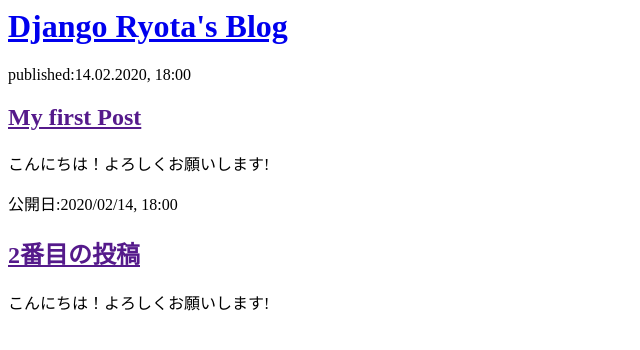
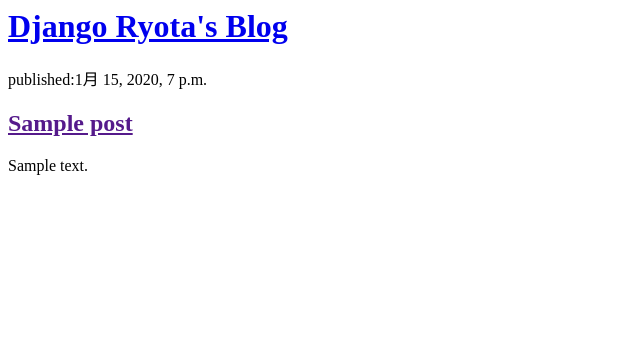
Before and after one commit to takamatsuryota3/Python, a Django app: page / in a window 1280 px wide. Shown: the top 350 px of the page, without its empty margins (0-640 px from the left). Run offline with Django 3.2, Linux system fonts and the light colour scheme; tables that the repository leaves empty hold one stand-in row (values such as "Sample post").

Commit message:
Modified templates to display posts from database

```diff
--- a/blog/models.py
+++ b/blog/models.py
@@ -6,7 +6,7 @@
     author = models.ForeignKey(settings.AUTH_USER_MODEL, on_delete=models.CASCADE)
     title = models.CharField(max_length=200)
     text = models.TextField()
-    creates_date = models.DateTimeField(default=timezone.now)
+    created_date = models.DateTimeField(default=timezone.now)
     published_date = models.DateTimeField(blank=True, null=True)
 
     def publish(self):
--- a/blog/templates/blog/post_list.html
+++ b/blog/templates/blog/post_list.html
@@ -6,16 +6,13 @@
         <div>
             <h1><a href="/">Django Ryota's Blog</a></h1>
         </div>
+        {% for post in posts %}
+            <div>
+                <p>published:{{post.published_date}}</p>
+                <h2><a href="">{{post.title}}</a></h2>
+                <p>{{post.text|linebreaksbr}}</p>
+            </div>
+        {% endfor %}
 
-        <div>
-            <p>published:14.02.2020, 18:00</p>
-            <h2><a href="">My first Post</a></h2>
-            <p>こんにちは！よろしくお願いします!</p>
-        </div>
-        <div>
-            <p>公開日:2020/02/14, 18:00</p>
-            <h2><a href="">2番目の投稿</a></h2>
-            <p>こんにちは！よろしくお願いします!</p>
-        </div>
     </body>
 </html>
--- a/blog/views.py
+++ b/blog/views.py
@@ -1,4 +1,7 @@
 from django.shortcuts import render
+from django.utils import timezone
+from .models import Post
 
 def post_list(request):
-    return render(request, 'blog/post_list.html',{})
+    posts = Post.objects.filter(published_date__lte=timezone.now()).order_by('published_date')
+    return render(request, 'blog/post_list.html',{'posts':posts})
```
Also changed, not shown: blog/migrations/0002_auto_20200213_2306.py (added), blog/migrations/0003_auto_20200213_2328.py (added).
